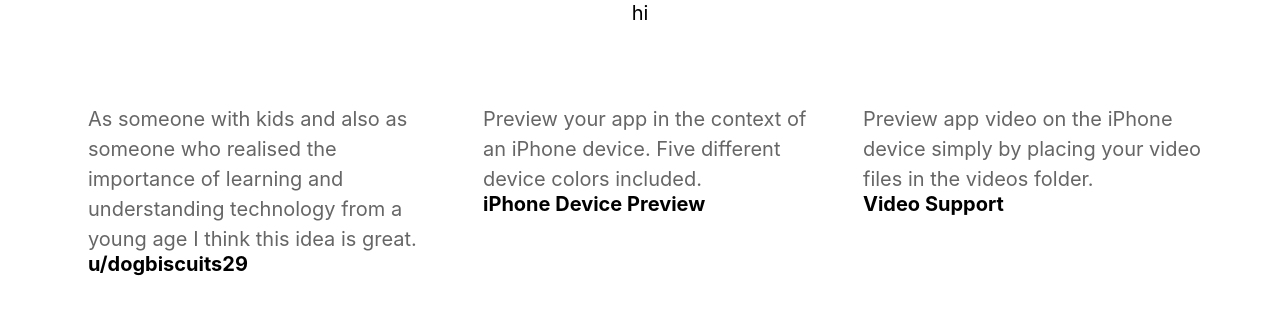
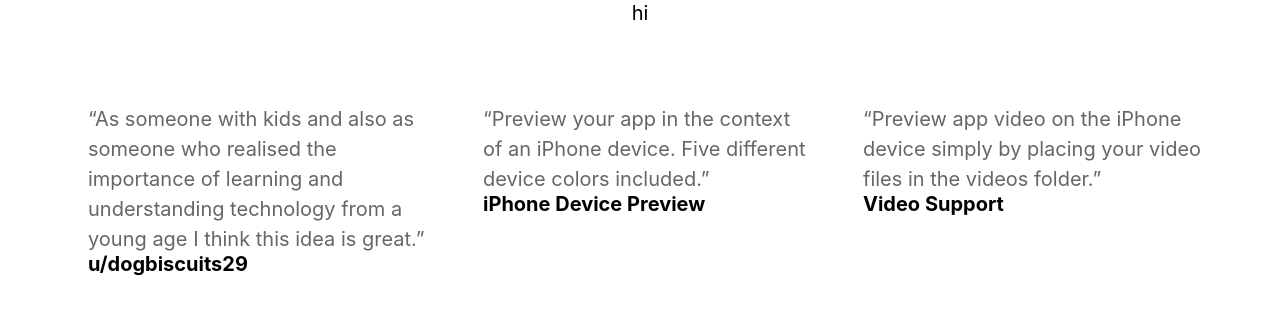
Before and after one commit to AhmadBaracat/baracatbros, a Jekyll site: the page built from index.html, in a window 1280 px wide. Shown: the part 988-1314 px from the top of the page. Built offline with Jekyll 4.4.1, drawn with Linux system fonts in a browser that asks for light colours; nearby versions of some CDN libraries.

Commit message:
Surround testimonial text with double quotes

```diff
--- a/_includes/testimonials.html
+++ b/_includes/testimonials.html
@@ -5,7 +5,8 @@
     <div class="feature">
         <div class="featureText">
             <p>
-                {{ testimonial.description }}
+                <!-- Surrounded by quotes               -->
+                &#8220;{{ testimonial.description }}&#8221;
             </p>
             <h3>
                 {{ testimonial.name }}
```
